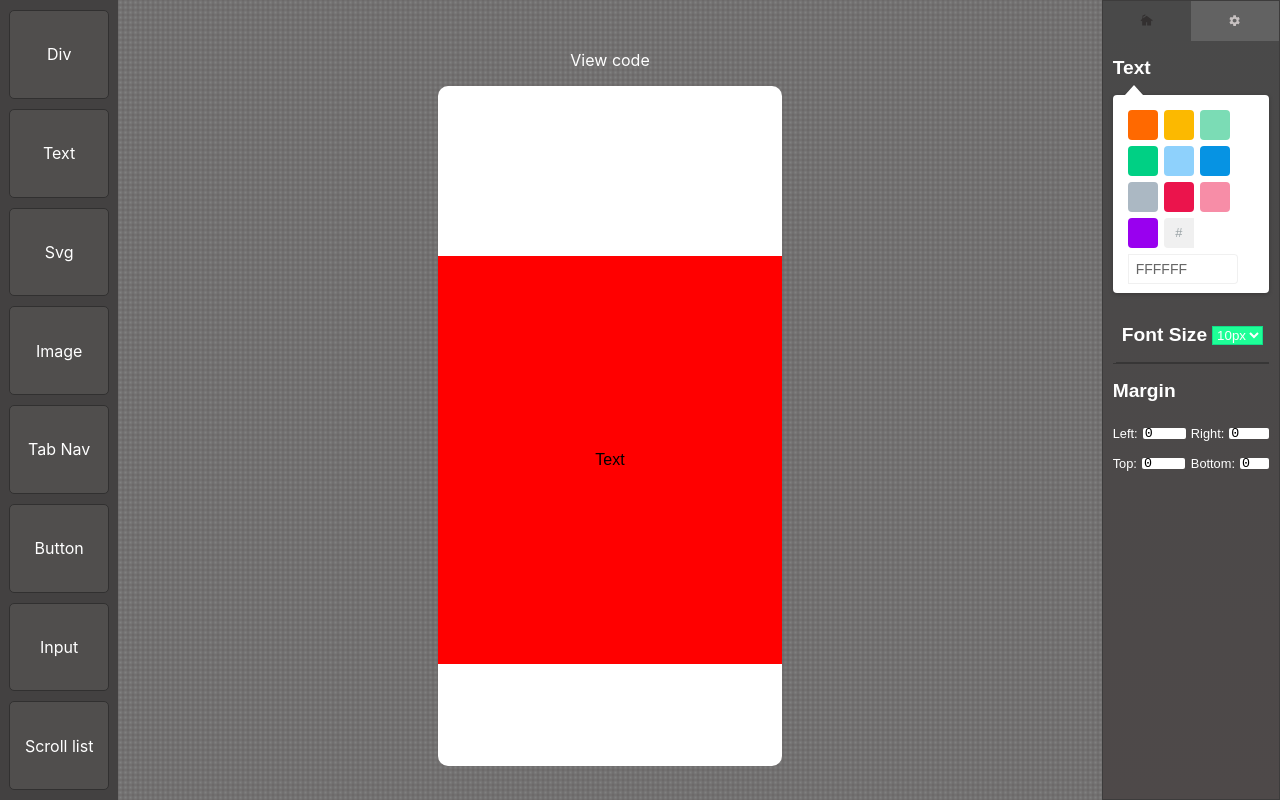
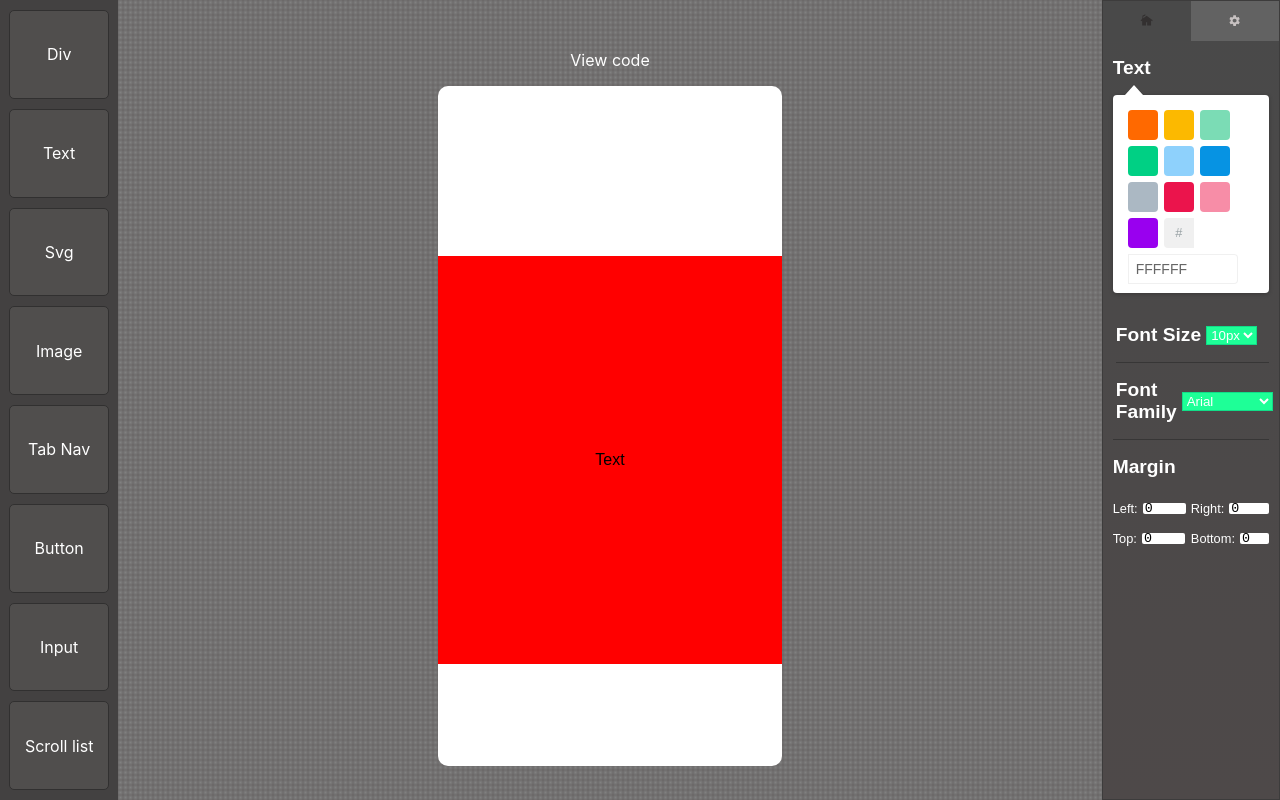
Before and after one commit to GabrielDavid1/GDTools, a Next.js app: page / in a window 1280 px wide. Both pictures are taken after a click on the link 1234 px from the left and 20 px from the top of the page. Built offline with nearby package versions, Linux system fonts and the light colour scheme.

Commit message:
fontfamily area created in settings section

```diff
--- /dev/null
+++ b/components/Settings/ModelSetting/Default/FontFamily.tsx
@@ -0,0 +1,18 @@
+//React
+import React, { useState } from 'react';
+
+export default function FontFamily () {
+ const [value, setValue] = useState<string>('10px');
+
+ return (
+   <div className="fontFamily-area">
+      <h2> Font Family </h2>
+      <select onChange={(e) => setValue(e.target.value)}>
+        <option value="arial">Arial</option>
+        <option value="monospace">Monospace</option>
+        <option value="cursive">Cursive</option>
+        <option value="roboto">Roboto</option>
+      </select>
+   </div>
+ )
+}
--- a/components/Settings/ModelSetting/Default/FontSize.tsx
+++ b/components/Settings/ModelSetting/Default/FontSize.tsx
@@ -2,12 +2,12 @@
 import React, { useState } from 'react';
 
 export default function FontSize () {
- const [value, setValue] = useState<number>(0);
+ const [value, setValue] = useState<string>('10px');
 
  return (
    <div className="fontSize-area">
       <h2> Font Size </h2>
-      <select onChange={(e) => setValue(Number(e.target.value))}>
+      <select onChange={(e) => setValue(e.target.value)}>
         <option value="10px">10px</option>
         <option value="12px">12px</option>
         <option value="16px">16px</option>
--- a/components/Settings/ModelSetting/Text/index.tsx
+++ b/components/Settings/ModelSetting/Text/index.tsx
@@ -3,6 +3,7 @@ import React from 'react';
 
 //Components
 import ColorArea from '../Default/ColorArea';
+import FontFamily from '../Default/FontFamily';
 import FontSize from '../Default/FontSize';
 import Margin from '../Default/Margin';
 
@@ -16,6 +17,7 @@ export default function Text ({ title }:Props){
      <h2> {title} </h2>
      <ColorArea />
      <FontSize />
+     <FontFamily />
      <Margin />
     </>
  )
--- a/styles/globals.scss
+++ b/styles/globals.scss
@@ -389,7 +389,6 @@ body {
         color: white;
         font-size: 0.8rem;
         display: flex;
-        justify-content: center;
         align-items: center;
         gap: 5px;
         margin-left: 2%;
@@ -404,6 +403,22 @@ body {
         }
       }
 
+      .fontFamily-area {
+        color: white;
+        font-size: 0.8rem;
+        display: flex;
+        align-items: center;
+        gap: 5px;
+        margin-left: 2%;
+
+        select {
+          outline: 0;
+          background-color: #1eff97;
+          cursor: pointer;
+          border: 1px solid #11dd88;
+          color: #ffffff;
+        }
+      }
     }
 
     .model-settings::-webkit-scrollbar {
```
